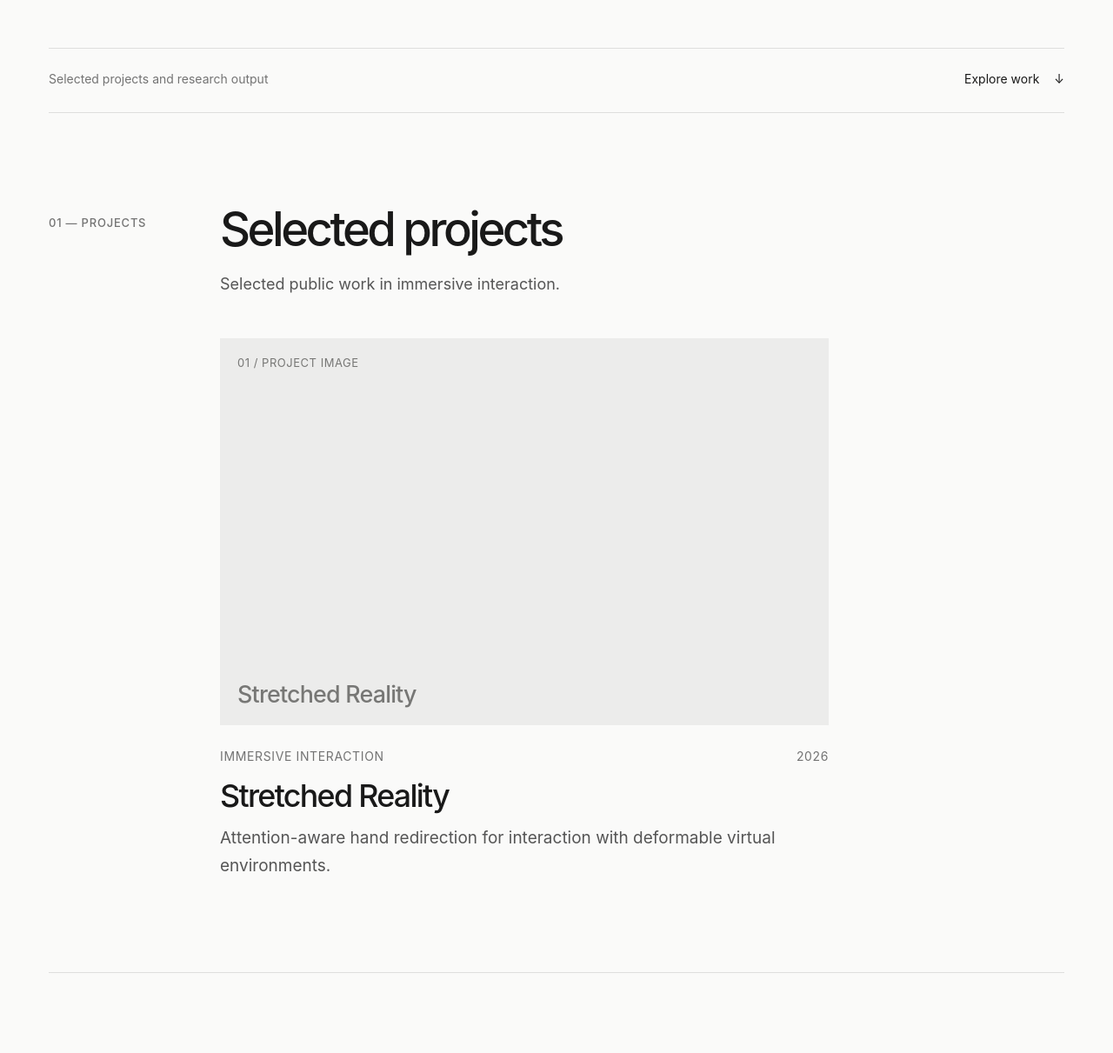
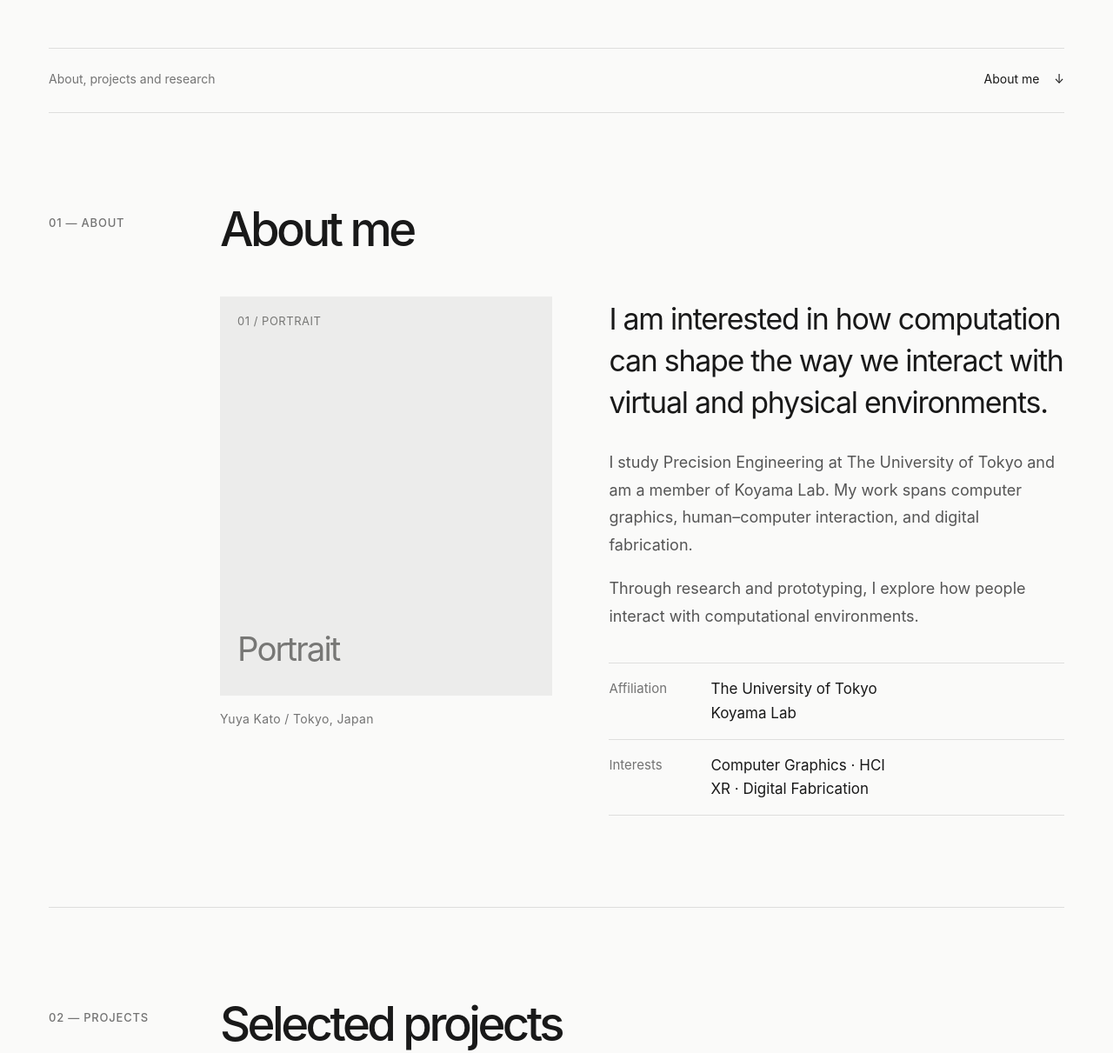
Before and after one commit to yuyakato2365/yuyakato2365.github.io, a plain HTML site: page index.html in a window 1280 px wide. Shown: the part 540-1751 px from the top of the page at 87% size. Drawn offline with Linux system fonts and the light colour scheme.

Commit message:
Move About Me to first section and reorder navigation

```diff
--- a/index.html
+++ b/index.html
@@ -16,9 +16,9 @@
 <header class="site-header">
 <a aria-label="Yuya Kato, home" class="wordmark" href="#top">YK<span class="wordmark-period">.</span></a>
 <nav aria-label="Main navigation" class="nav">
+<a href="#about">About</a>
 <a href="#projects">Projects</a>
 <a href="#research">Research</a>
-<a href="#about">About</a>
 <a href="#contact">Contact</a>
 </nav>
 <button aria-label="Switch to dark mode" aria-pressed="false" class="theme-switch" id="theme-switch" type="button">
@@ -44,13 +44,41 @@
 </div>
 </div>
 <div class="hero-bottomline">
-<span>Selected projects and research output</span>
-<a aria-label="View selected projects" href="#projects">Explore work <span aria-hidden="true">↓</span></a>
+<span>About, projects and research</span>
+<a aria-label="Read about me" href="#about">About me <span aria-hidden="true">↓</span></a>
+</div>
+</section>
+<section aria-labelledby="about-title" class="section" id="about">
+<div class="section-heading">
+<p class="section-kicker">01 — About</p>
+<div><h2 id="about-title">About me</h2></div>
+</div>
+<div class="section-body about-grid">
+<figure class="portrait-figure">
+<div class="photo-slot portrait-photo" data-photo-slot="">
+<img alt="Portrait of Yuya Kato" decoding="async" loading="lazy" src="assets/profile.jpg"/>
+<div aria-hidden="true" class="photo-placeholder">
+<span class="placeholder-index">01 / PORTRAIT</span>
+<span class="portrait-placeholder-center">Portrait</span>
+
+</div>
+</div>
+<figcaption>Yuya Kato / Tokyo, Japan</figcaption>
+</figure>
+<div class="about-copy">
+<p class="about-lead">I am interested in how computation can shape the way we interact with virtual and physical environments.</p>
+<p>I study Precision Engineering at The University of Tokyo and am a member of Koyama Lab. My work spans computer graphics, human–computer interaction, and digital fabrication.</p>
+<p>Through research and prototyping, I explore how people interact with computational environments.</p>
+<dl class="about-facts">
+<div><dt>Affiliation</dt><dd>The University of Tokyo<br/>Koyama Lab</dd></div>
+<div><dt>Interests</dt><dd>Computer Graphics · HCI<br/>XR · Digital Fabrication</dd></div>
+</dl>
+</div>
 </div>
 </section>
 <section aria-labelledby="projects-title" class="section" id="projects">
 <div class="section-heading">
-<p class="section-kicker">01 — Projects</p>
+<p class="section-kicker">02 — Projects</p>
 <div>
 <h2 id="projects-title">Selected projects</h2>
 <p class="section-intro">Selected public work in immersive interaction.</p>
@@ -61,7 +89,7 @@
 <div class="photo-slot project-photo" data-photo-slot="">
 <img alt="Stretched Reality research demonstration" decoding="async" loading="lazy" src="assets/stretched-reality.jpg"/>
 <div aria-hidden="true" class="photo-placeholder">
-<span class="placeholder-index">01 / PROJECT IMAGE</span>
+<span class="placeholder-index">02 / PROJECT IMAGE</span>
 <span class="placeholder-name">Stretched Reality</span>
 
 </div>
@@ -75,7 +103,7 @@
 </section>
 <section aria-labelledby="research-title" class="section" id="research">
 <div class="section-heading">
-<p class="section-kicker">02 — Research</p>
+<p class="section-kicker">03 — Research</p>
 <div>
 <h2 id="research-title">Research output</h2>
 <p class="section-intro">Exhibitions, presentations, publications, and research milestones.</p>
@@ -98,34 +126,7 @@
 <p class="output-footnote">This section can be extended with papers, posters, demos, and presentation links.</p>
 </div>
 </section>
-<section aria-labelledby="about-title" class="section" id="about">
-<div class="section-heading">
-<p class="section-kicker">03 — About</p>
-<div><h2 id="about-title">About me</h2></div>
-</div>
-<div class="section-body about-grid">
-<figure class="portrait-figure">
-<div class="photo-slot portrait-photo" data-photo-slot="">
-<img alt="Portrait of Yuya Kato" decoding="async" loading="lazy" src="assets/profile.jpg"/>
-<div aria-hidden="true" class="photo-placeholder">
-<span class="placeholder-index">03 / PORTRAIT</span>
-<span class="portrait-placeholder-center">Portrait</span>
 
-</div>
-</div>
-<figcaption>Yuya Kato / Tokyo, Japan</figcaption>
-</figure>
-<div class="about-copy">
-<p class="about-lead">I am interested in how computation can shape the way we interact with virtual and physical environments.</p>
-<p>I study Precision Engineering at The University of Tokyo and am a member of Koyama Lab. My work spans computer graphics, human–computer interaction, and digital fabrication.</p>
-<p>Through research and prototyping, I explore how people interact with computational environments.</p>
-<dl class="about-facts">
-<div><dt>Affiliation</dt><dd>The University of Tokyo<br/>Koyama Lab</dd></div>
-<div><dt>Interests</dt><dd>Computer Graphics · HCI<br/>XR · Digital Fabrication</dd></div>
-</dl>
-</div>
-</div>
-</section>
 <section aria-labelledby="contact-title" class="section contact-section" id="contact">
 <div class="section-heading">
 <p class="section-kicker">04 — Contact</p>
```
